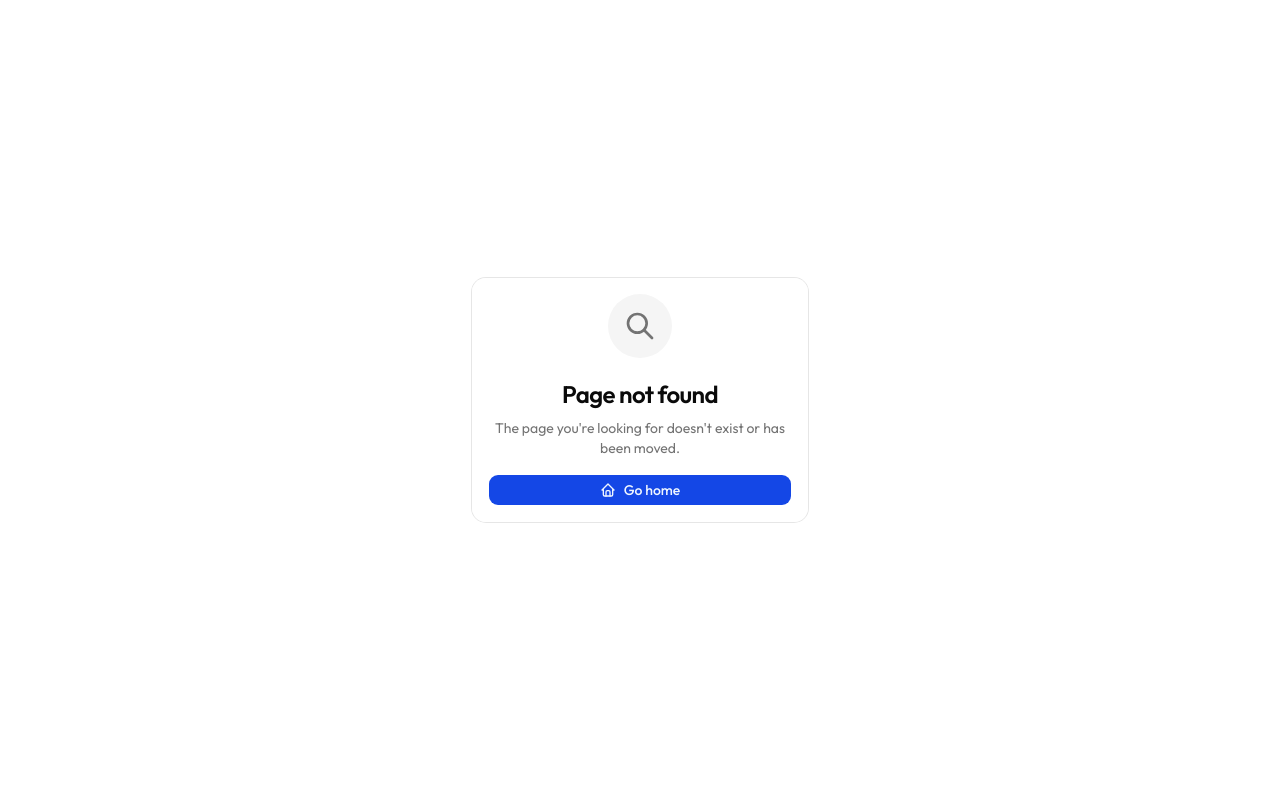
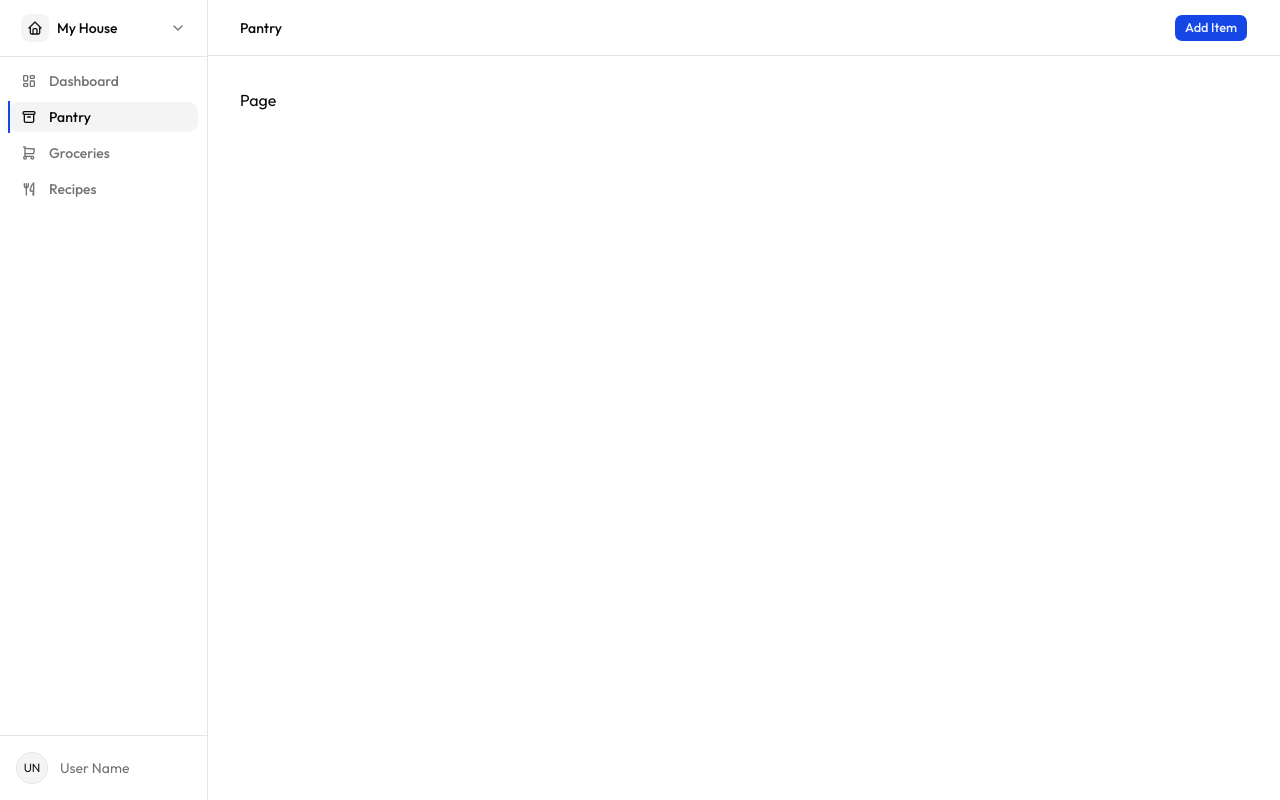
Before and after one commit to NehanAhmed/stoq, a Next.js app: page /dashboard/pantry in a window 1280 px wide. Before the commit this address had no page. Built offline with nearby package versions, Linux system fonts and the light colour scheme.

Commit message:
changef the nav items linsk

```diff
--- a/app/dashboard/layout.tsx
+++ b/app/dashboard/layout.tsx
@@ -34,9 +34,9 @@ interface NavItem {
 
 const NAV_ITEMS: NavItem[] = [
   { label: "Dashboard", href: "/dashboard", icon: IconLayoutDashboard, action: "Quick Add"       },
-  { label: "Pantry",    href: "/pantry",    icon: IconArchive,          action: "Add Item"        },
-  { label: "Groceries", href: "/groceries", icon: IconShoppingCart,     action: "Upload Receipt"  },
-  { label: "Recipes",   href: "/recipes",   icon: IconToolsKitchen2,    action: "Find Recipe"     },
+  { label: "Pantry",    href: "/dashboard/pantry",    icon: IconArchive,          action: "Add Item"        },
+  { label: "Groceries", href: "/dashboard/groceries", icon: IconShoppingCart,     action: "Upload Receipt"  },
+  { label: "Recipes",   href: "/dashboard/recipes",   icon: IconToolsKitchen2,    action: "Find Recipe"     },
 ] as const;
 
 const DEFAULT_NAV = NAV_ITEMS[0];
--- /dev/null
+++ b/app/dashboard/pantry/page.tsx
@@ -0,0 +1,9 @@
+import React from 'react'
+
+const Page = () => {
+  return (
+    <div>Page</div>
+  )
+}
+
+export default Page
```
